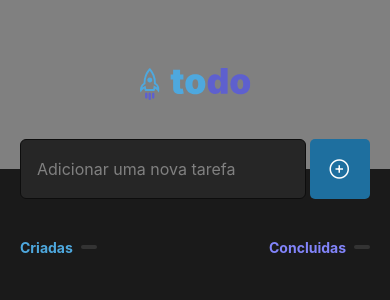
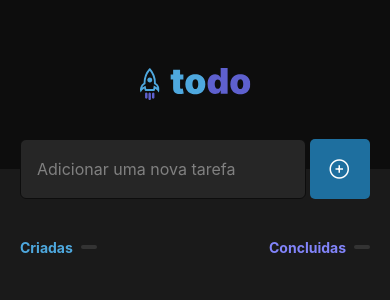
Before and after one commit to lucas-linard/To-do-list, a React Native app: screen / in a window 390 px wide. Shown: the top 300 px of the page. Built offline with nearby package versions, Linux system fonts and the light colour scheme.

Commit message:
bc changed

```diff
--- a/src/screens/Home/styles.ts
+++ b/src/screens/Home/styles.ts
@@ -5,8 +5,7 @@ import theme from "../../theme";
 export const styles = StyleSheet.create({
     mainContainer: {
         flex: 1,
-        backgroundColor: theme.BASE.GRAY300,
-        padding: 24,
+        backgroundColor: theme.BASE.GRAY700,
         alignItems: 'center',
 
     },
```
